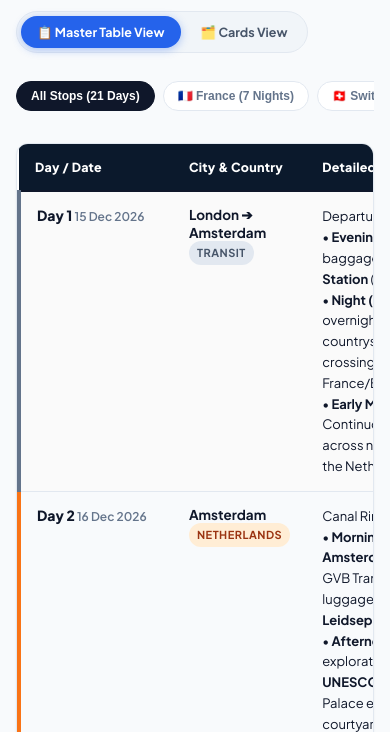
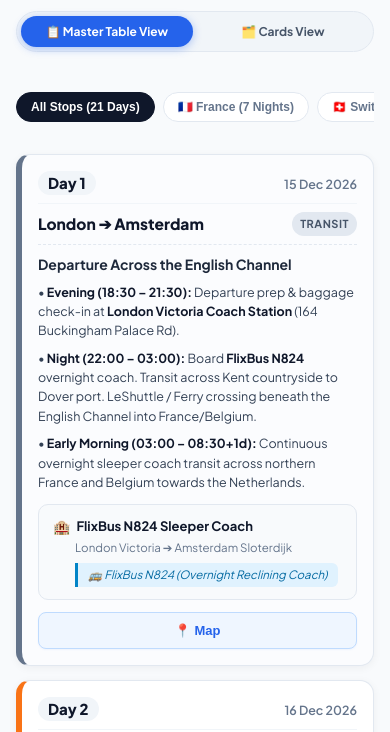
Before and after one commit to jeanaristide/schengen-trip-2026, a website: page index.html in a window 390 px wide. Shown: the part 1810-2542 px from the top of the page. Drawn offline with nearby package versions, Linux system fonts and the light colour scheme.

Commit message:
Add responsive mobile card reflow for Master Itinerary Table to eliminate sideways scrolling

```diff
--- a/css/style.css
+++ b/css/style.css
@@ -1827,33 +1827,40 @@ footer {
   min-width: 320px;
 }
 
-.table-plan-theme {
+.table-plan-theme,
+.table-plan-title {
   font-size: 13px;
   font-weight: 800;
   color: #1e293b;
   margin-bottom: 6px;
 }
 
-.table-activity-list {
+.table-activity-list,
+.table-activities-list {
   display: flex;
   flex-direction: column;
   gap: 7px;
 }
 
-.table-activity-bullet {
+.table-activity-bullet,
+.table-activity-item {
   font-size: 12px;
   line-height: 1.55;
   color: #334155;
 }
 
 .table-activity-bullet b,
-.table-activity-bullet strong {
+.table-activity-bullet strong,
+.table-activity-item b,
+.table-activity-item strong {
   color: #0f172a;
   font-weight: 700;
 }
 
 .table-activity-bullet i,
-.table-activity-bullet em {
+.table-activity-bullet em,
+.table-activity-item i,
+.table-activity-item em {
   color: #475569;
 }
 
@@ -1862,7 +1869,8 @@ footer {
   font-size: 12px;
 }
 
-.stay-hotel-name {
+.stay-hotel-name,
+.table-hotel-name {
   font-weight: 800;
   color: #0f172a;
   font-size: 12.5px;
@@ -1870,13 +1878,15 @@ footer {
   line-height: 1.3;
 }
 
-.stay-hotel-addr {
+.stay-hotel-addr,
+.table-hotel-addr {
   font-size: 11.5px;
   color: #475569;
   margin-bottom: 5px;
 }
 
-.stay-transit-mode {
+.stay-transit-mode,
+.table-transit-mode {
   font-size: 11px;
   font-style: italic;
   color: #0369a1;
@@ -1909,6 +1919,13 @@ footer {
   gap: 4px;
 }
 
+.btn-table-map:hover {
+  background: #2563eb;
+  color: white;
+  border-color: #2563eb;
+  transform: translateY(-1px);
+}
+
 /* Cards View Schedule Styling */
 .card-activity-list {
   display: flex;
@@ -1929,11 +1946,248 @@ footer {
   color: #0f172a;
 }
 
-.btn-table-map:hover {
-  background: #2563eb;
-  color: white;
-  border-color: #2563eb;
-  transform: translateY(-1px);
+/* ===================================================
+   RESPONSIVE MASTER TABLE: MOBILE CARD REFLOW (<= 860px)
+   Transforms multi-column table into vertical thumb-friendly
+   cards with zero sideways scrolling.
+   =================================================== */
+@media (max-width: 860px) {
+  .itinerary-view-toggles {
+    width: 100%;
+    display: flex;
+    margin-bottom: 12px;
+  }
+
+  .view-toggle-btn {
+    flex: 1;
+    justify-content: center;
+    font-size: 12px;
+    padding: 8px 10px;
+  }
+
+  .itinerary-table-wrapper {
+    background: transparent;
+    border: none;
+    box-shadow: none;
+    overflow: visible;
+    margin-bottom: 36px;
+  }
+
+  .table-responsive {
+    overflow-x: visible;
+  }
+
+  .master-itinerary-table {
+    display: block;
+    width: 100%;
+    border-collapse: separate;
+  }
+
+  .master-itinerary-table thead {
+    display: none;
+  }
+
+  .master-itinerary-table tbody {
+    display: flex;
+    flex-direction: column;
+    gap: 14px;
+    width: 100%;
+  }
+
+  .itinerary-table-row {
+    display: flex;
+    flex-direction: column;
+    background: #ffffff;
+    border: 1px solid #e2e8f0;
+    border-radius: 14px;
+    padding: 16px;
+    box-shadow: 0 2px 8px rgba(15, 23, 42, 0.05);
+    transition: transform 0.15s ease, box-shadow 0.15s ease;
+    cursor: pointer;
+    position: relative;
+    overflow: hidden;
+  }
+
+  .itinerary-table-row:hover {
+    background: #ffffff;
+    box-shadow: 0 6px 16px rgba(15, 23, 42, 0.09);
+    transform: translateY(-1px);
+  }
+
+  .itinerary-table-row:nth-child(even) {
+    background: #ffffff;
+  }
+
+  .itinerary-table-row.row-badge-transit {
+    background: #fbfcfe;
+  }
+
+  /* Vibrant left country accent border */
+  .itinerary-table-row.row-badge-fr { border-left: 6px solid var(--france-accent); }
+  .itinerary-table-row.row-badge-ch { border-left: 6px solid var(--swiss-accent); }
+  .itinerary-table-row.row-badge-nl { border-left: 6px solid var(--nl-accent); }
+  .itinerary-table-row.row-badge-de { border-left: 6px solid var(--de-accent); }
+  .itinerary-table-row.row-badge-uk { border-left: 6px solid var(--uk-accent); }
+  .itinerary-table-row.row-badge-transit { border-left: 6px solid #64748b; }
+
+  /* Reset all table cells to block full-width elements */
+  .col-table-day,
+  .col-table-loc,
+  .col-table-plan,
+  .col-table-stay,
+  .col-table-action {
+    display: block;
+    width: 100% !important;
+    min-width: 0 !important;
+    max-width: 100% !important;
+    padding: 0 !important;
+    border: none !important;
+  }
+
+  /* 1. Card Header: Day Badge & Date */
+  .col-table-day {
+    display: flex !important;
+    align-items: baseline;
+    justify-content: space-between;
+    gap: 10px;
+    padding-bottom: 8px !important;
+    border-bottom: 1px solid #f1f5f9 !important;
+    margin-bottom: 8px;
+  }
+
+  .table-day-badge {
+    font-size: 15px;
+    font-weight: 800;
+    color: #0f172a;
+    background: #f1f5f9;
+    padding: 3px 10px;
+    border-radius: 9999px;
+  }
+
+  .table-date-str {
+    font-size: 12.5px;
+    font-weight: 600;
+    color: #64748b;
+    margin-top: 0;
+  }
+
+  /* 2. Card Destination: City & Country Tag */
+  .col-table-loc {
+    display: flex !important;
+    align-items: center;
+    justify-content: space-between;
+    flex-wrap: wrap;
+    gap: 8px;
+    margin-bottom: 10px;
+    padding-bottom: 8px !important;
+    border-bottom: 1px dashed #e2e8f0 !important;
+  }
+
+  .table-loc-name {
+    font-size: 15.5px;
+    font-weight: 800;
+    color: #0f172a;
+    line-height: 1.3;
+  }
+
+  /* 3. Card Activities & Highlights */
+  .col-table-plan {
+    margin-bottom: 12px;
+  }
+
+  .table-plan-title,
+  .table-plan-theme {
+    font-size: 14px;
+    font-weight: 700;
+    color: #1e293b;
+    margin-bottom: 8px;
+    line-height: 1.4;
+  }
+
+  .table-activities-list,
+  .table-activity-list {
+    display: flex;
+    flex-direction: column;
+    gap: 8px;
+  }
+
+  .table-activity-item,
+  .table-activity-bullet {
+    font-size: 12.5px;
+    line-height: 1.55;
+    color: #334155;
+  }
+
+  /* 4. Card Stay & Transit Callout Box */
+  .col-table-stay {
+    background: #f8fafc;
+    border: 1px solid #e2e8f0 !important;
+    border-radius: 10px;
+    padding: 12px 14px !important;
+    margin-bottom: 12px;
+  }
+
+  .stay-hotel-name,
+  .table-hotel-name {
+    font-size: 13px;
+    font-weight: 700;
+    color: #0f172a;
+    margin-bottom: 3px;
+    display: flex;
+    align-items: center;
+    gap: 6px;
+  }
+
+  .stay-hotel-name::before,
+  .table-hotel-name::before {
+    content: "🏨";
+    font-size: 14px;
+  }
+
+  .stay-hotel-addr,
+  .table-hotel-addr {
+    font-size: 11.5px;
+    color: #64748b;
+    margin-bottom: 6px;
+    padding-left: 22px;
+  }
+
+  .stay-transit-mode,
+  .table-transit-mode {
+    font-size: 11.5px;
+    font-style: normal;
+    color: #0369a1;
+    background: #e0f2fe;
+    border-left: 3px solid #0284c7;
+    padding: 4px 10px;
+    border-radius: 0 6px 6px 0;
+    display: inline-block;
+    margin-left: 22px;
+    line-height: 1.4;
+  }
+
+  /* 5. Card Action: Full-width touch-friendly button */
+  .col-table-action {
+    text-align: center;
+  }
+
+  .btn-table-map {
+    width: 100%;
+    justify-content: center;
+    padding: 10px 16px;
+    font-size: 13px;
+    font-weight: 700;
+    border-radius: 8px;
+    background: #eff6ff;
+    color: #2563eb;
+    border: 1px solid #bfdbfe;
+    box-shadow: 0 1px 2px rgba(37, 99, 235, 0.06);
+  }
+
+  .btn-table-map:active {
+    background: #2563eb;
+    color: #ffffff;
+  }
 }
 
 @media (max-width: 768px) {
```
Also changed, not shown: dist/css/style.css.
